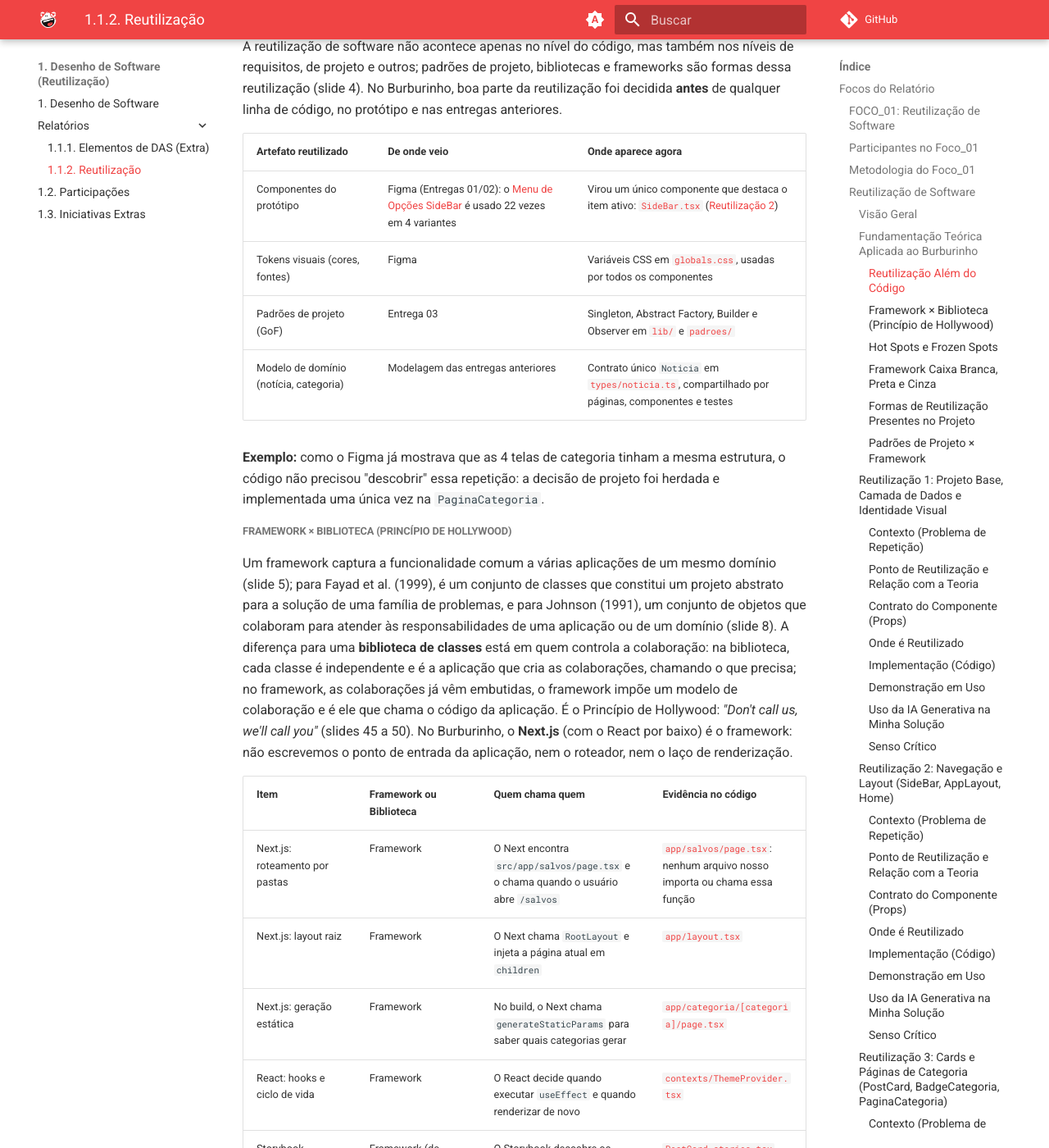
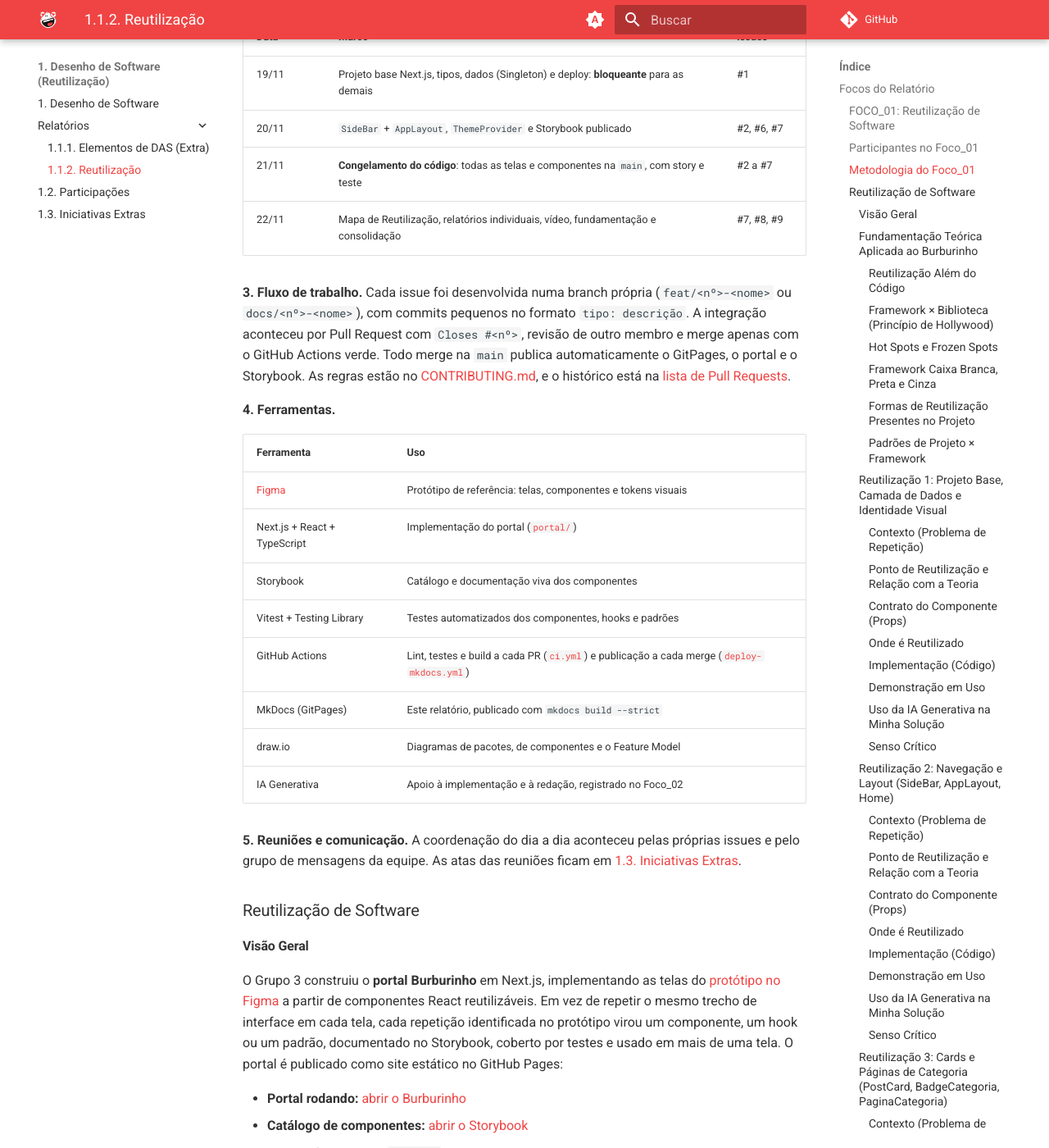
Before and after one commit to UnBArqDsw2026-2-Turma01/2026.2-T01-_G3_ProjetoPortalNoticias_Entrega_04, an MkDocs documentation site: the page built from docs/Base/Relatórios/1.1.2.Reutilizacao.md, in a window 1280 px wide and 1400 px high, scrolled down 1991 px. Shown: the whole window at 82% size. Built offline with MkDocs 1.6.1 and Material for MkDocs 9.7.7, drawn with Linux system fonts in a browser that asks for light colours; comment, search, counter and statistics services are not loaded; some of the changed text lies outside the part shown.

Commit message:
docs: preenche visão geral e metodologia do Foco_01
Refs #8

```diff
--- a/docs/Base/Relatórios/1.1.2.Reutilizacao.md
+++ b/docs/Base/Relatórios/1.1.2.Reutilizacao.md
@@ -36,26 +36,58 @@ Entrega Mínima: Evidência de Reutilização (Components do React documentados
 
 ### Metodologia do Foco_01
 
-<!-- O QUE ESCREVER AQUI (vaga 8, com insumos de todos):
-1. Como nos organizamos: issues no GitHub (1 por frente + cronograma), dependências entre elas e prazos escalonados até 22/11.
-2. Fluxo de trabalho: branch por issue → Pull Request → revisão de outro membro → merge na main → deploy automático no GitPages.
-3. Ferramentas: Figma (protótipo), Next.js/React + TypeScript, Storybook, Vitest, GitHub Actions, MkDocs, IA Generativa.
-4. Reuniões: link para as atas em 1.3. Iniciativas Extras.
-Um print do quadro de issues ou do histórico de PRs ajuda muito. -->
+A Entrega 04 foi organizada como um pequeno projeto de software, com tarefas, dependências e prazos explícitos no próprio repositório.
+
+**1. Organização por issues.** A issue [#10 (Cronograma da Entrega 04)](https://github.com/UnBArqDsw2026-2-Turma01/2026.2-T01-_G3_ProjetoPortalNoticias_Entrega_04/issues/10) dividiu o trabalho em 8 vagas, uma por issue ([#1](https://github.com/UnBArqDsw2026-2-Turma01/2026.2-T01-_G3_ProjetoPortalNoticias_Entrega_04/issues/1) a [#8](https://github.com/UnBArqDsw2026-2-Turma01/2026.2-T01-_G3_ProjetoPortalNoticias_Entrega_04/issues/8)), mais a [#9](https://github.com/UnBArqDsw2026-2-Turma01/2026.2-T01-_G3_ProjetoPortalNoticias_Entrega_04/issues/9) para o relatório individual de todos. Cada pessoa escolheu a vaga compatível com os dias em que podia trabalhar. Cada issue trouxe contexto, passo a passo, arquivos, referências e critério de pronto.
+
+**2. Prazos encadeados por dependência.** As vagas foram escalonadas para que ninguém ficasse bloqueado:
+
+| Data | Marco | Issues |
+| --- | --- | --- |
+| 19/11 | Projeto base Next.js, tipos, dados (Singleton) e deploy: **bloqueante** para as demais | #1 |
+| 20/11 | `SideBar` + `AppLayout`, `ThemeProvider` e Storybook publicado | #2, #6, #7 |
+| 21/11 | **Congelamento do código**: todas as telas e componentes na `main`, com story e teste | #2 a #7 |
+| 22/11 | Mapa de Reutilização, relatórios individuais, vídeo, fundamentação e consolidação | #7, #8, #9 |
+
+**3. Fluxo de trabalho.** Cada issue foi desenvolvida numa branch própria (`feat/<nº>-<nome>` ou `docs/<nº>-<nome>`), com commits pequenos no formato `tipo: descrição`. A integração aconteceu por Pull Request com `Closes #<nº>`, revisão de outro membro e merge apenas com o GitHub Actions verde. Todo merge na `main` publica automaticamente o GitPages, o portal e o Storybook. As regras estão no [CONTRIBUTING.md](https://github.com/UnBArqDsw2026-2-Turma01/2026.2-T01-_G3_ProjetoPortalNoticias_Entrega_04/blob/main/CONTRIBUTING.md), e o histórico está na [lista de Pull Requests](https://github.com/UnBArqDsw2026-2-Turma01/2026.2-T01-_G3_ProjetoPortalNoticias_Entrega_04/pulls?q=is%3Apr).
+
+**4. Ferramentas.**
+
+| Ferramenta | Uso |
+| --- | --- |
+| [Figma](https://www.figma.com/design/LnkN55jPy6jk8dsjpmYJSF/Prot%C3%B3tipo?node-id=0-1) | Protótipo de referência: telas, componentes e tokens visuais |
+| Next.js + React + TypeScript | Implementação do portal ([`portal/`](https://github.com/UnBArqDsw2026-2-Turma01/2026.2-T01-_G3_ProjetoPortalNoticias_Entrega_04/tree/main/portal)) |
+| Storybook | Catálogo e documentação viva dos componentes |
+| Vitest + Testing Library | Testes automatizados dos componentes, hooks e padrões |
+| GitHub Actions | Lint, testes e build a cada PR ([`ci.yml`](https://github.com/UnBArqDsw2026-2-Turma01/2026.2-T01-_G3_ProjetoPortalNoticias_Entrega_04/blob/main/.github/workflows/ci.yml)) e publicação a cada merge ([`deploy-mkdocs.yml`](https://github.com/UnBArqDsw2026-2-Turma01/2026.2-T01-_G3_ProjetoPortalNoticias_Entrega_04/blob/main/.github/workflows/deploy-mkdocs.yml)) |
+| MkDocs (GitPages) | Este relatório, publicado com `mkdocs build --strict` |
+| draw.io | Diagramas de pacotes, de componentes e o Feature Model |
+| IA Generativa | Apoio à implementação e à redação, registrado no Foco_02 |
+
+**5. Reuniões e comunicação.** A coordenação do dia a dia aconteceu pelas próprias issues e pelo grupo de mensagens da equipe. As atas das reuniões ficam em [1.3. Iniciativas Extras](../1.3.IniciativasExtras.md#atas-de-reuniao).
 
 ### Reutilização de Software
 
 #### Visão Geral
 
-<!-- O QUE ESCREVER AQUI (vaga 8): 1 parágrafo apresentando o que foi construído (portal Next.js que implementa as telas do Figma reaproveitando componentes)
-e a lista dos NÍVEIS de reutilização, cada um com link para a seção abaixo:
-1. Componentes com props (PostCard, BadgeCategoria, BotaoAcao, SideBar...)
-2. Composição com children (AppLayout)
-3. Hooks customizados (useTema, useSalvos, useNotificacoes)
-4. Context API (ThemeProvider: modo escuro + acessibilidade)
-5. Componente genérico parametrizado (PaginaCategoria gera as 4 telas de categoria)
-6. Reaproveitamento dos GoFs da Entrega 03 (Singleton, Abstract Factory, Builder, Observer, Decorator)
-Coloque também os links do portal publicado e do Storybook. -->
+O Grupo 3 construiu o **portal Burburinho** em Next.js, implementando as telas do [protótipo no Figma](https://www.figma.com/design/LnkN55jPy6jk8dsjpmYJSF/Prot%C3%B3tipo?node-id=0-1) a partir de componentes React reutilizáveis. Em vez de repetir o mesmo trecho de interface em cada tela, cada repetição identificada no protótipo virou um componente, um hook ou um padrão, documentado no Storybook, coberto por testes e usado em mais de uma tela. O portal é publicado como site estático no GitHub Pages:
+
+- **Portal rodando:** [abrir o Burburinho](https://unbarqdsw2026-2-turma01.github.io/2026.2-T01-_G3_ProjetoPortalNoticias_Entrega_04/portal/)
+- **Catálogo de componentes:** [abrir o Storybook](https://unbarqdsw2026-2-turma01.github.io/2026.2-T01-_G3_ProjetoPortalNoticias_Entrega_04/storybook/)
+- **Código-fonte:** [pasta `portal/`](https://github.com/UnBArqDsw2026-2-Turma01/2026.2-T01-_G3_ProjetoPortalNoticias_Entrega_04/tree/main/portal)
+
+A reutilização aparece em seis níveis, do mais simples ao mais abrangente:
+
+| Nível | O que é reutilizado | Exemplos | Onde ler |
+| --- | --- | --- | --- |
+| 1. Componentes com props | A mesma interface com dados ou variantes diferentes | `PostCard` (3 variantes), `BadgeCategoria`, `BotaoAcao`, `SideBar` | [Reutilização 2](#reutilizacao-2-navegacao-e-layout-sidebar-applayout-home), [3](#reutilizacao-3-cards-e-paginas-de-categoria-postcard-badgecategoria-paginacategoria) e [4](#reutilizacao-4-noticia-e-sugerir-publicacao-botaoacao-campoformulario-noticiabuilder) |
+| 2. Composição com `children` | Uma estrutura que recebe qualquer conteúdo | `AppLayout` envolve todas as páginas | [Reutilização 2](#reutilizacao-2-navegacao-e-layout-sidebar-applayout-home) |
+| 3. Hooks customizados | Lógica e estado, sem interface | `useSalvos`, `useNotificacoes`, `useTema`, `useCategoriasSeguidas` | [Reutilização 5](#reutilizacao-5-busca-notificacoes-e-salvos-barrabusca-notificationbell-usesalvos) e [6](#reutilizacao-6-tema-e-acessibilidade-themeprovider-usetema-togglemodoescuro) |
+| 4. Context API | Estado transversal, disponível em toda a árvore | `ThemeProvider`: modo escuro e acessibilidade em todas as telas | [Reutilização 6](#reutilizacao-6-tema-e-acessibilidade-themeprovider-usetema-togglemodoescuro) |
+| 5. Componente genérico parametrizado | Uma página inteira gerando várias telas | `PaginaCategoria` gera as 4 telas de categoria | [Reutilização 3](#reutilizacao-3-cards-e-paginas-de-categoria-postcard-badgecategoria-paginacategoria) |
+| 6. Padrões da Entrega 03 | Soluções de projeto reaproveitadas como peças do produto | Singleton, Abstract Factory, Builder, Observer e Decorator | [Padrões de Projeto × Framework](#padroes-de-projeto-framework) e [Rastreabilidade](../1.DAS_Reutilizacao.md#rastreabilidade-com-as-entregas-anteriores) |
+
+A quantidade de usos de cada componente está no [Mapa de Reutilização](#mapa-de-reutilizacao), e a variabilidade do portal como linha de produto, no [Feature Model](#linha-de-produto-feature-model-do-burburinho).
 
 #### Fundamentação Teórica Aplicada ao Burburinho
 
```
